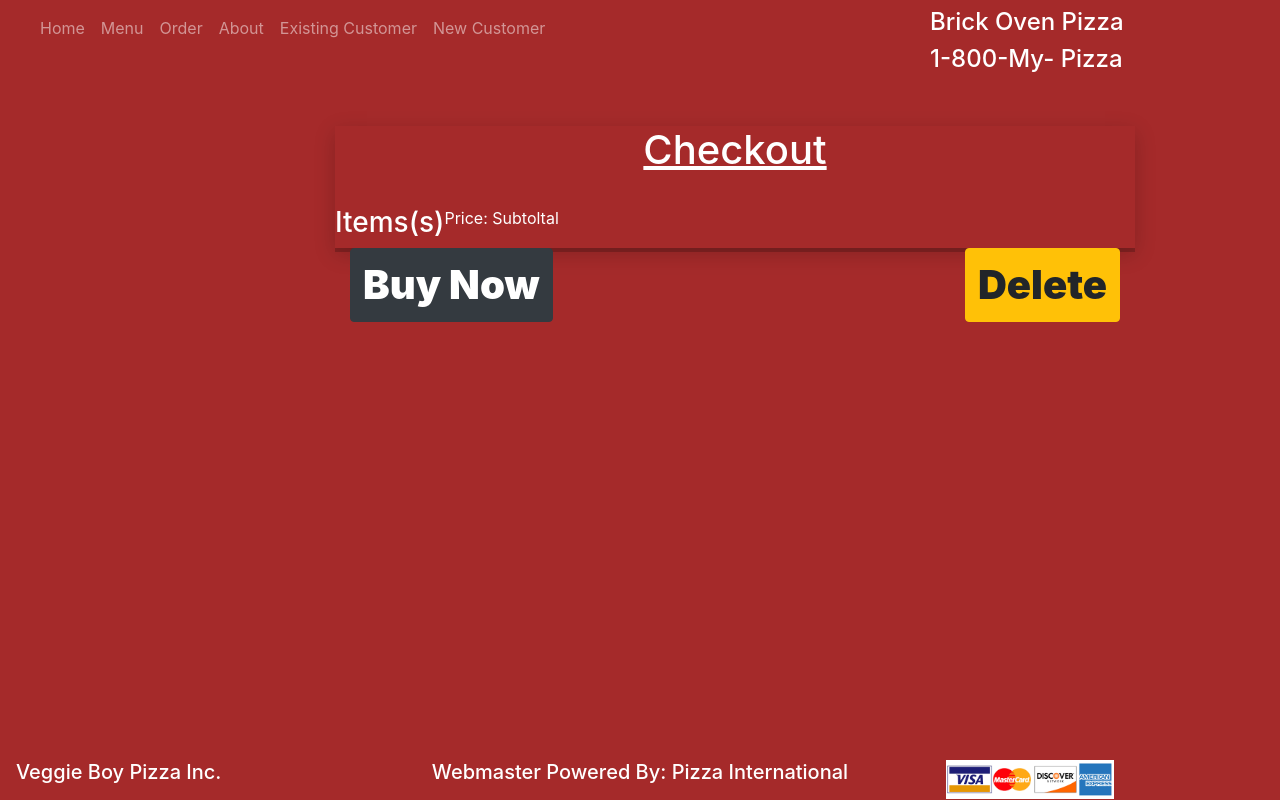
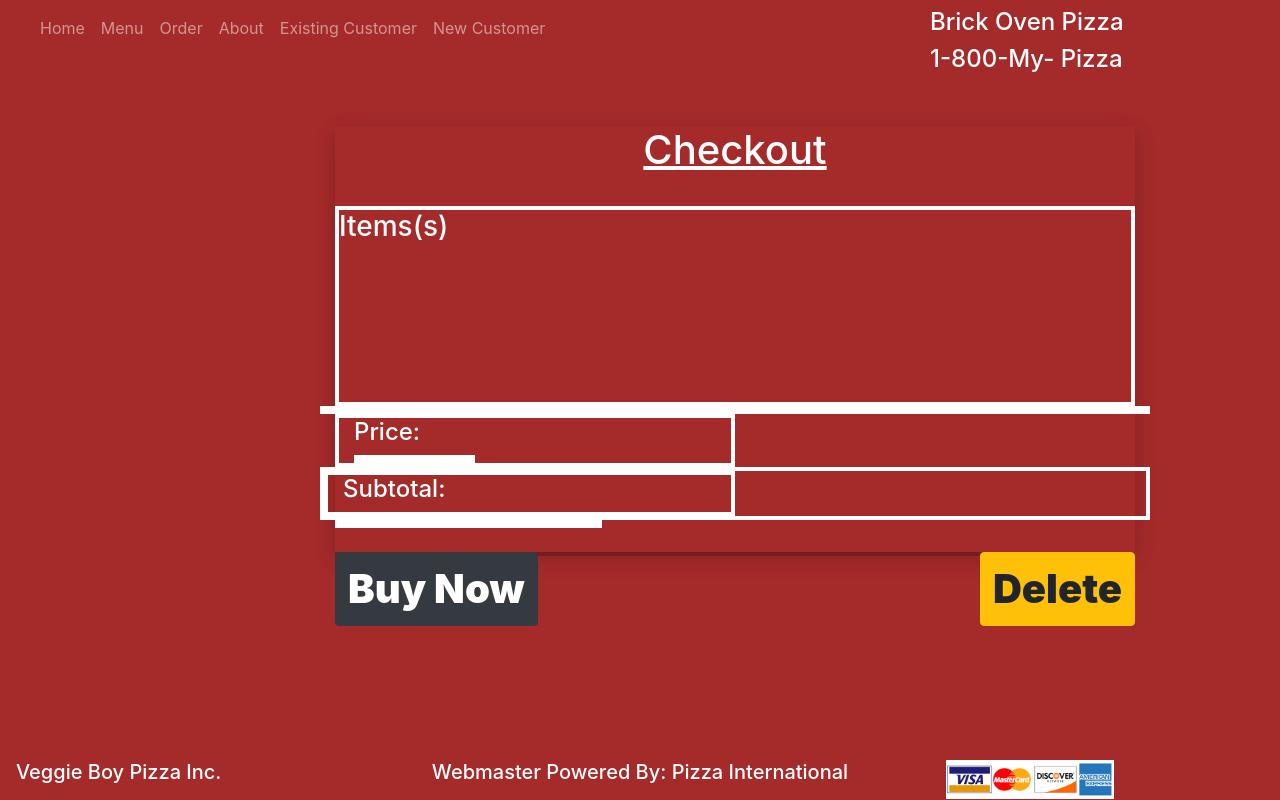
Before and after one commit to dahgeni/Veggie-Boy-Pizza, a React (Create React App) app: page /cart in a window 1280 px wide. Built offline with nearby package versions, Linux system fonts and the light colour scheme.

Commit message:
checkout nearly done

```diff
--- a/src/components/Cart/Cart.js
+++ b/src/components/Cart/Cart.js
@@ -1,5 +1,6 @@
 import React, { Component } from 'react';
-import { Grid } from 'react-bootstrap';
+
+
 import './cart.css';
 
 
@@ -8,30 +9,59 @@ import './cart.css';
   render() {
     return (
       <div className="container">
-      <Grid className="purchase-card">
+      <div className="purchase-card">
       <div className="white-font">
       <h1>Checkout</h1>
 
+
       <br/>
-          <div className="row">
-         <h3>Items(s)</h3>
+        <div className="white-font">
+        <div className="row-4 p-row">
+
+        <h3>Items(s)</h3>
+        </div>
+        </div>
+      <div className="row my-row">
+      </div>
+      <div className="col-6 my-col">
+              <h4>Price:</h4>
 
 
-          Price:
+          <div className="col-4 my-col">
+          </div>
+         </div>
+
+       <div className="row my-row">
+      <div className="col-6 my-col">
+          <h4>Subtotal:</h4>
+          </div>
+      </div>
+         <div className="col-4 my-col">
+      </div>
+      </div>
 
 
-        Subtoltal
+
+      <br />
+
+
+
+      <button type="button"className="btn btn-warning big-font"> Delete</button>
+      <button type="button"className="btn btn-dark big-font float-left"> Buy Now</button>
 
       </div>
       </div>
-      <button type="button"className="btn btn-warning big-font"> Delete</button>
-      <button type="button"className="btn btn-dark big-font float-left"> Buy Now</button>
-
-      </Grid>
 
 
 
-      </div>
+
+
+
+
+
+
+
+
 
     )
 
--- a/src/components/Cart/cart.css
+++ b/src/components/Cart/cart.css
@@ -13,10 +13,10 @@
     color: white;
  }
  .my-row {
-  border: 4 px burlywood;
+  border: 4px solid;
  }
  .my-col {
-    border: 4 px burlywood;
+    border: 4px solid;
  }
  #center {
     display: block;
@@ -31,3 +31,11 @@
   .p-card {
       color: burlywood;
   }
+  .in-front {
+    z-index: 20;
+  }
+
+  .p-row {
+    border: 4px solid;
+   height: 200px;
+}
```
Also changed, not shown: 1 other file (tests, documents, lock files or other folders).
